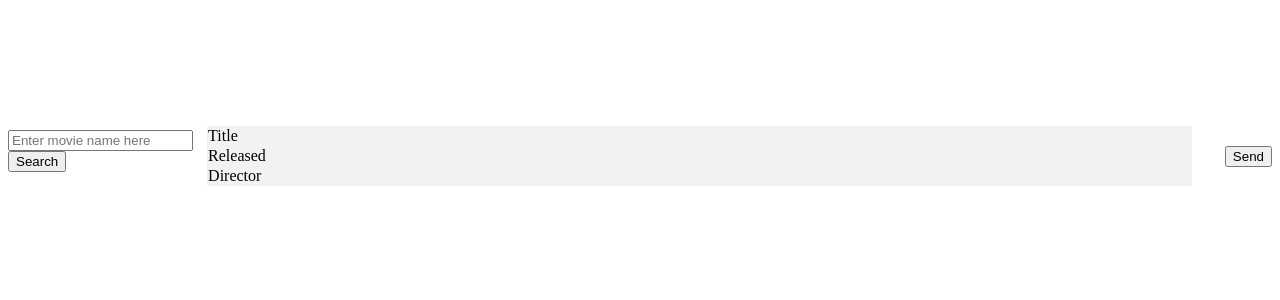
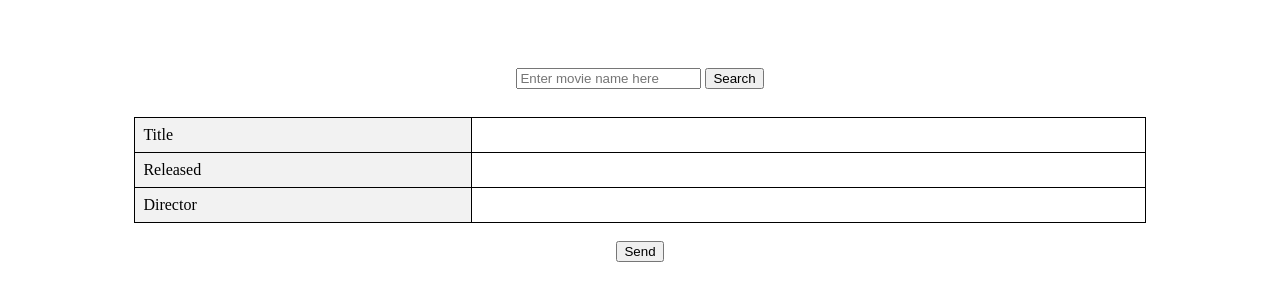
Before and after one commit to melkio-m/lp, a plain HTML site: page movie.html in a window 1280 px wide. Shown: the part 252-552 px from the top of the page. Drawn offline with Linux system fonts and the light colour scheme.

Commit message:
movie.html

```diff
--- a/movie.html
+++ b/movie.html
@@ -84,34 +84,37 @@ var onError = function(err) {
     <style>
     /* CSS styles for the search box and table */
     body {
-        display: flex;
-        justify-content: center;
-        align-items: center;
-        min-height: 100vh;
+      display: flex;
+      flex-direction: column;
+      justify-content: center;
+      align-items: center;
+      height: 100vh;
     }
     #search-box {
         margin-bottom: 10px;
-        justify-content: space-between;
     }
     #results-table {
         border-collapse: collapse;
-        width: 100%;
+        width: 80%;
     }
-    .td {
+    td {
         border: 1px solid black;
         padding: 8px;
+        width: 40%;
     }
     .td-class {
+    	width: 20%;
         background-color: #f2f2f2;
     }
     </style>
 
   </head>
 <body>
+<br>
     <div id="search-box">
         <input type="text" id="search-input" placeholder="Enter movie name here">
         <button onclick="search()">Search</button>
-      </div>
+      </div><br>
       <table id="results-table">
         <tbody id="results-body">
           <tr>
@@ -128,6 +131,7 @@ var onError = function(err) {
           </tr>
         </tbody>
       </table>
+      <br>
     <button onclick="">Send</button>
 </body>
 
```
